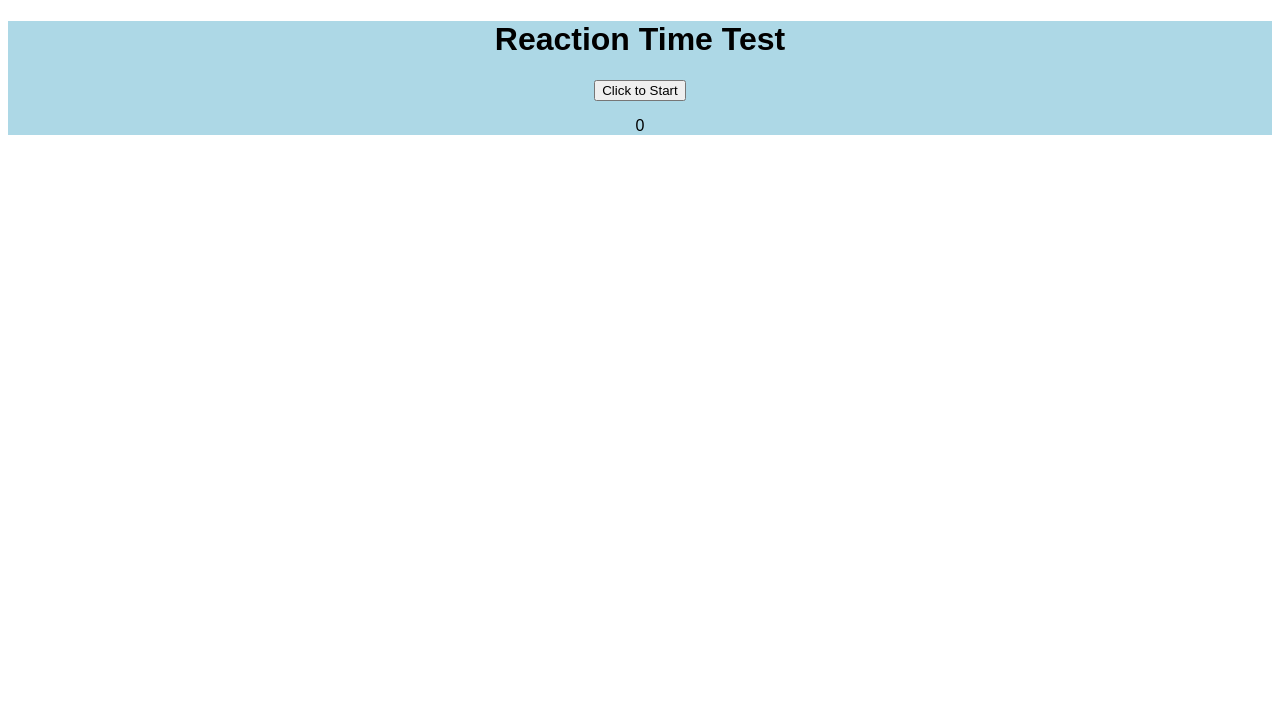
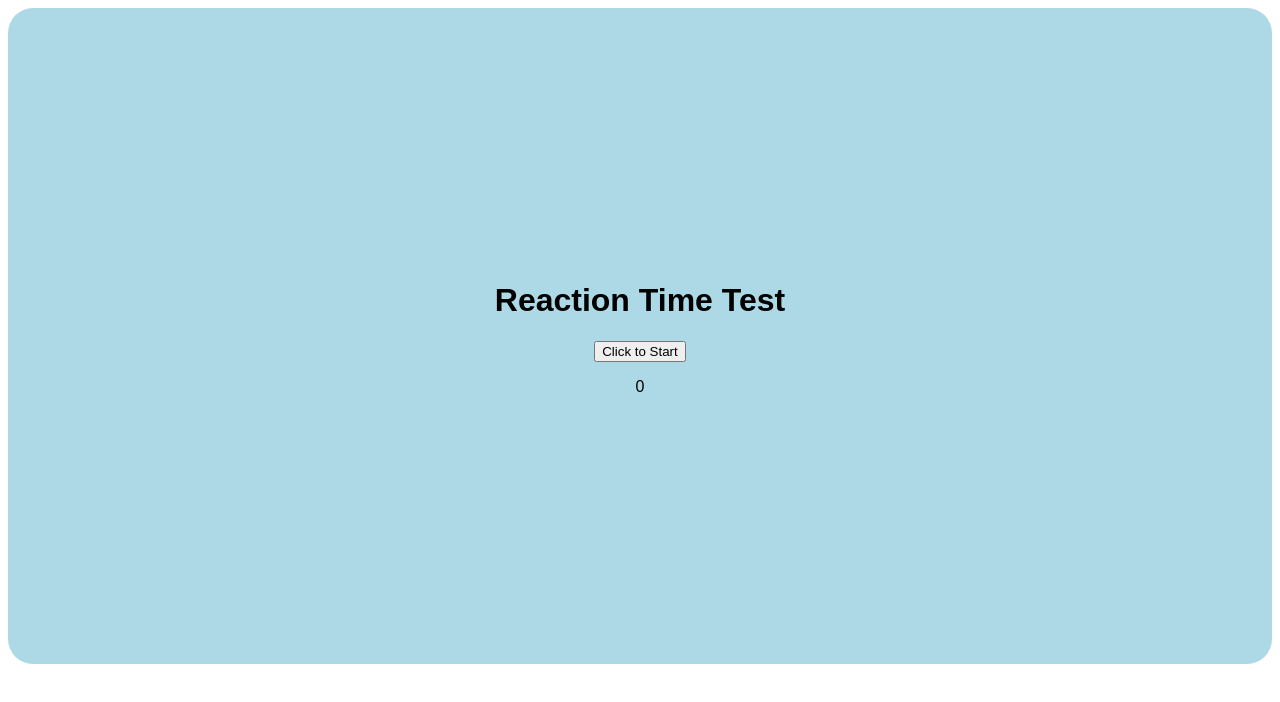
Before and after one commit to Efaythegreat/ReactionTimeTestProject, a React (Create React App) app: page / in a window 1280 px wide. Shown: the top 702 px of the page. Built offline with nearby package versions, Linux system fonts and the light colour scheme.

Commit message:
MVP Done

```diff
--- a/src/App.js
+++ b/src/App.js
@@ -23,15 +23,20 @@ function Menu(props) {
     setTimerTime(timerTime);
     let startTime = Date.now();
 
-    var timer = setInterval(function () {
+    timerChangeToBlue = setInterval(function () {
       setTimerTime(Date.now() - startTime);
       console.log(timerTime);
-    }, 500);
+    }, 10);
   }
+
+  /* Example
+    var interval = setInterval(....)
+    clearInterval(interval)
+  */
 
   function stopTimer() {
     setTimerOn(false);
-    clearInterval();
+    clearInterval(timerChangeToBlue);
   }
 
   return (
@@ -44,7 +49,10 @@ function Menu(props) {
             props.setStyle,
             setTitle,
             setButtonName,
-            startTimer
+            startTimer,
+            stopTimer,
+            setTimerTime,
+            timerTime
           )
         }
       >
@@ -55,7 +63,7 @@ function Menu(props) {
   );
 }
 
-function click(style, setStyle, setTitle, setButton, startTimer) {
+function click(style, setStyle, setTitle, setButton, startTimer, stopTimer, setTimerTime, timerTime) {
   console.log("click");
   console.log(style);
 
@@ -73,14 +81,17 @@ function click(style, setStyle, setTitle, setButton, startTimer) {
     waitT(setStyle, setTitle, setButton, style, startTimer);
   } else if (style === "styleBlockGreen") {
     //goes to blue
-    blueScreen(setStyle, setTitle, setButton);
+    stopTimer()
+    blueScreen(setStyle, setTitle, setButton, timerTime);
   } else if (style === "styleBlockBlue") {
+    setTimerTime(0);
     setStyle("styleBlockBegin");
     setTitle("Reaction Time Test");
     setButton("Click to Start");
   }
 }
 let timer;
+let timerChangeToBlue
 
 function waitT(setStyle, setTitle, setButton, style, startTimer) {
   //Changes to Green
@@ -117,9 +128,10 @@ function redScreen(setStyle, setTitle, setButton) {
   console.log("redEnd");
 }
 
-function blueScreen(setStyle, setTitle, setButton) {
+function blueScreen(setStyle, setTitle, setButton, timerTime) {
+  // changes to the end screen where it tells the time
   setStyle("styleBlockBlue");
-  setTitle("(time) ms");
+  setTitle(timerTime+"ms");
   setButton("Restart");
 }
 
--- a/src/styles.css
+++ b/src/styles.css
@@ -3,6 +3,9 @@
   text-align: center;
   width: 100%;
   height: 100%;
+}
+
+button {
 }
 
 .styleBlockBegin {
@@ -17,7 +20,15 @@
   background-color: #37e016;
 }
 
-.styleBlockBlue{
+.styleBlockBlue {
   background-color: blue;
   color: white;
 }
+
+.styleBlockBegin,
+.styleBlockWait,
+.styleBlockGreen,
+.styleBlockBlue {
+  padding: 20%;
+  border-radius: 25px;
+}
```
Also changed, not shown: src/Timer.js (deleted, +0 -30 lines).
